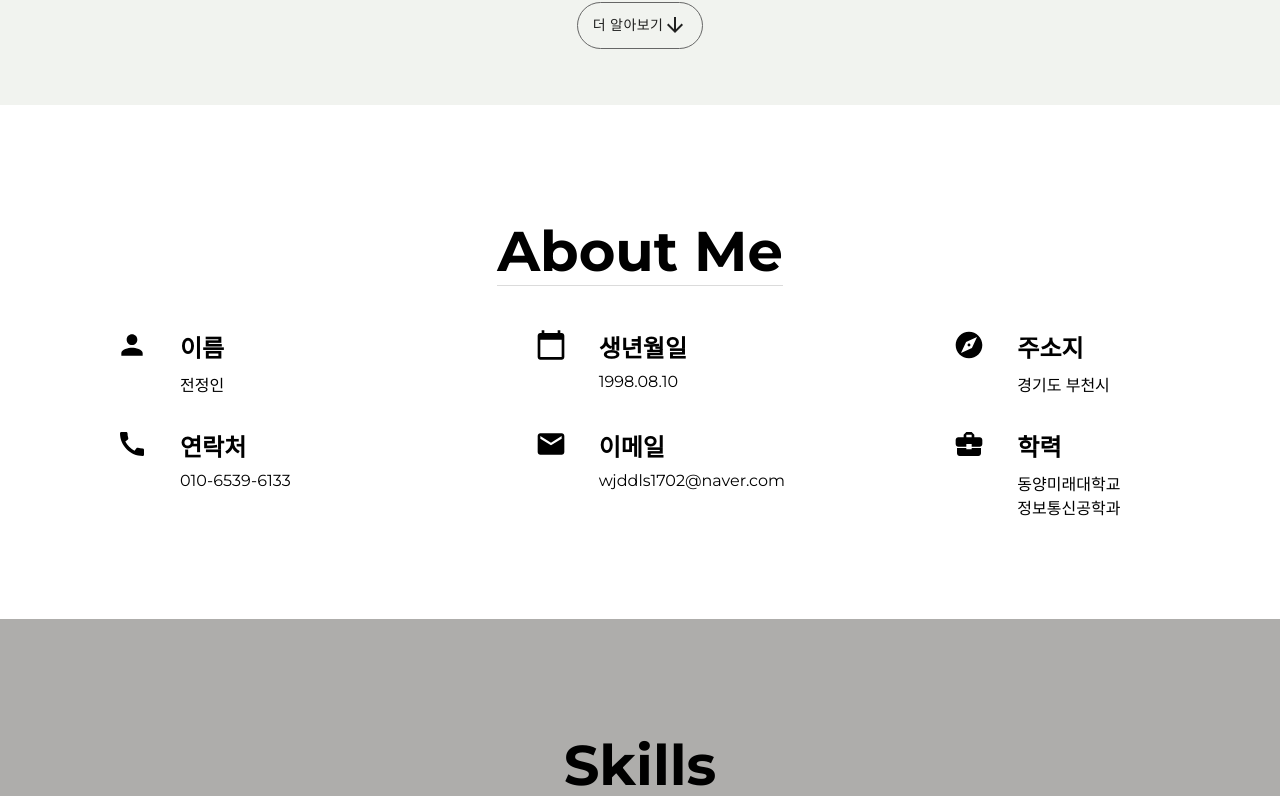
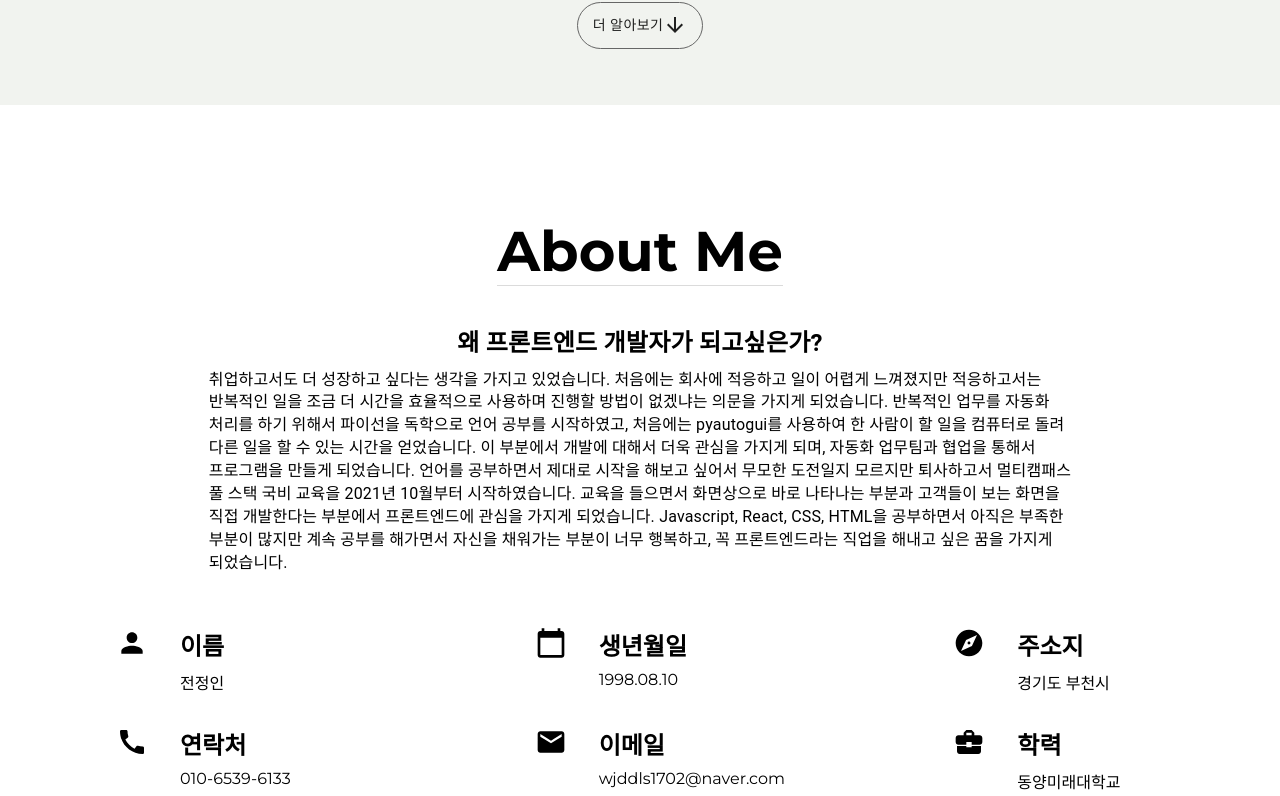
Before and after one commit to jeon-jeongin/Jeongin-Portfolio, a React (Create React App) app: page / in a window 1280 px wide. Shown: the part 532-1328 px from the top of the page. Built offline with nearby package versions, Linux system fonts and the light colour scheme.

Commit message:
ADD why want to frontend

```diff
--- a/src/components/AboutMe.js
+++ b/src/components/AboutMe.js
@@ -1,5 +1,5 @@
 import { SharedContainers, SharedContainer } from "./shared/Shared";
-import { Title, TitleContainer, InfoContainer, InfoWrapper, InfoItems, InfoTitle, InfoContent } from "./shared/AboutMeComponents";
+import { Title, TitleContainer, InfoContainer, InfoWrapper, InfoItems, InfoTitle, InfoContent, Info, InfoMainTitle, InfoMainContent } from "./shared/AboutMeComponents";
 import { Grid } from "@material-ui/core";
 import { Person, CalendarToday, Email, Call, BusinessCenter, Explore } from '@material-ui/icons';
 
@@ -12,6 +12,22 @@ function AboutMe() {
                         About Me
                     </Title>
                 </TitleContainer>
+                <Grid container spacing={3}>
+                    <Grid item md={12} sm={12} xs={12}>
+                        <Info>
+                            <InfoMainTitle>왜 프론트엔드 개발자가 되고싶은가?</InfoMainTitle>
+                            <InfoMainContent variant="body2">
+                                취업하고서도 더 성장하고 싶다는 생각을 가지고 있었습니다.
+                                처음에는 회사에 적응하고 일이 어렵게 느껴졌지만 적응하고서는 반복적인 일을 조금 더 시간을 효율적으로 사용하며 진행할 방법이 없겠냐는 의문을 가지게 되었습니다.
+                                반복적인 업무를 자동화 처리를 하기 위해서 파이선을 독학으로 언어 공부를 시작하였고, 처음에는 pyautogui를 사용하여 한 사람이 할 일을 컴퓨터로 돌려 다른 일을 할 수 있는 시간을 얻었습니다.
+                                이 부분에서 개발에 대해서 더욱 관심을 가지게 되며, 자동화 업무팀과 협업을 통해서 프로그램을 만들게 되었습니다.
+                                언어를 공부하면서 제대로 시작을 해보고 싶어서 무모한 도전일지 모르지만 퇴사하고서 멀티캠패스 풀 스택 국비 교육을 2021년 10월부터 시작하였습니다.
+                                교육을 들으면서 화면상으로 바로 나타나는 부분과 고객들이 보는 화면을 직접 개발한다는 부분에서 프론트엔드에 관심을 가지게 되었습니다.
+                                Javascript, React, CSS, HTML을 공부하면서 아직은 부족한 부분이 많지만 계속 공부를 해가면서 자신을 채워가는 부분이 너무 행복하고, 꼭 프론트엔드라는 직업을 해내고 싶은 꿈을 가지게 되었습니다.
+                            </InfoMainContent>
+                        </Info>
+                    </Grid>
+                </Grid>
                 <InfoContainer container spacing={3}>
                     <Grid item md={4} sm={6} xs={12}>
                         <InfoWrapper>
--- a/src/components/shared/AboutMeComponents.js
+++ b/src/components/shared/AboutMeComponents.js
@@ -1,4 +1,4 @@
-import { Box, Grid, styled } from "@material-ui/core";
+import { Box, Grid, styled, Typography } from "@material-ui/core";
 import styledComponents from "styled-components";
 import { theme } from "../../styles";
 
@@ -18,7 +18,37 @@ export const TitleContainer = styled(Box)({
 
 export const Title = styledComponents.span`
     border-bottom: 1px solid #dbdbdb;
-`
+`;
+
+export const Info = styled(Box)({
+    textAlign: 'center',
+    marginBottom: '25px',
+    width: '70%',
+    margin: '0 auto'
+});
+
+export const InfoMainTitle = styled(Typography)({
+    fontWeight: '700',
+    fontSize: '1.5rem',
+    padding: '1.5rem 0 0.5rem 0',
+    [theme.breakpoints.down("sm")]: {
+        fontSize: '1.3rem',
+    },
+    [theme.breakpoints.down("xs")]: {
+        fontSize: '1.2rem',
+    },
+});
+
+export const InfoMainContent = styled(Typography)({
+    textAlign: 'left',
+    fontWeight: '400',
+    fontSize: '1rem',
+    wordBreak: 'keep-all',
+    [theme.breakpoints.down("xs")]: {
+        textAlign: 'center',
+    },
+});
+
 export const InfoContainer = styled(Grid)({
     display: 'flex',
     flexWrap: 'wrap',
```
